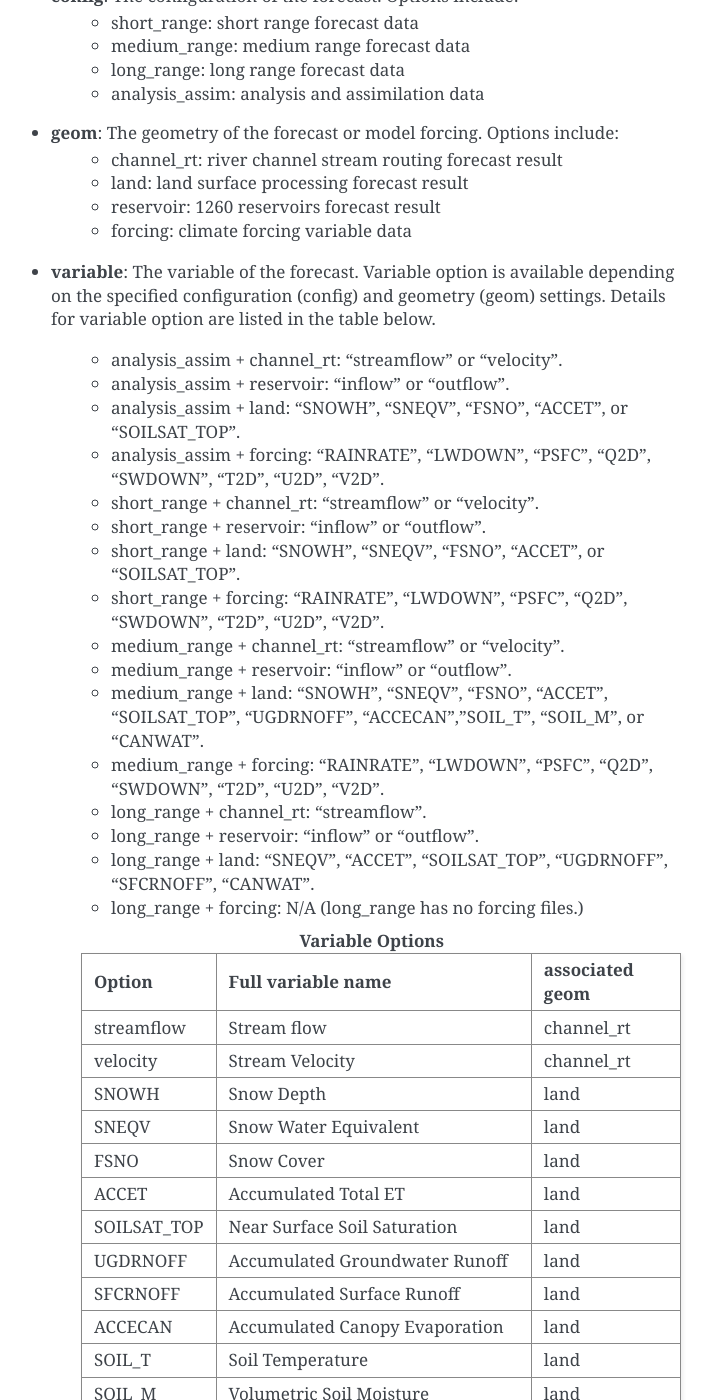
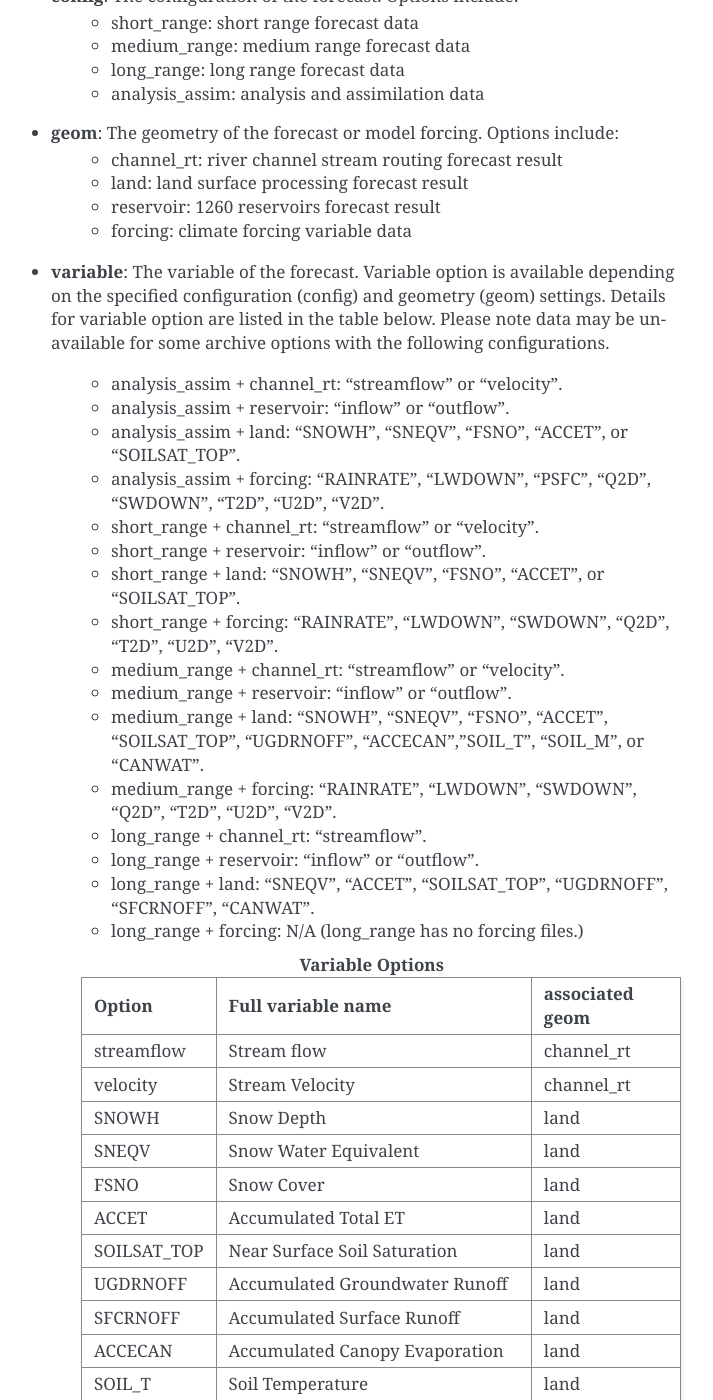
Before and after one commit to gantian127/nwm, a Sphinx documentation site: the page built from docs/source/index.rst, in a window 1280 px wide and 1400 px high, scrolled down 1306 px. Shown: the whole window, without its empty margins (399-1112 px from the left). Built offline with Sphinx 7.4.7, drawn with Linux system fonts in a browser that asks for light colours.

Commit message:
refine the variable configuration info in docs

```diff
--- a/docs/source/index.rst
+++ b/docs/source/index.rst
@@ -75,7 +75,8 @@ Parameter settings
     * forcing: climate forcing variable data
 
 * **variable**: The variable of the forecast. Variable option is available depending on the specified configuration
-  (config) and geometry (geom) settings. Details for variable option are listed in the table below.
+  (config) and geometry (geom) settings. Details for variable option are listed in the table below. Please note data may
+  be unavailable for some archive options with the following configurations.
 
     * analysis_assim + channel_rt: "streamflow" or "velocity".
     * analysis_assim + reservoir: "inflow" or "outflow".
@@ -84,12 +85,12 @@ Parameter settings
     * short_range + channel_rt: "streamflow" or "velocity".
     * short_range + reservoir: "inflow" or "outflow".
     * short_range + land: "SNOWH", "SNEQV", "FSNO", "ACCET", or "SOILSAT_TOP".
-    * short_range + forcing: "RAINRATE", "LWDOWN", "PSFC", "Q2D", "SWDOWN", "T2D", "U2D", "V2D".
+    * short_range + forcing: "RAINRATE", "LWDOWN", "SWDOWN", "Q2D", "T2D", "U2D", "V2D".
     * medium_range + channel_rt: "streamflow" or "velocity".
     * medium_range + reservoir: "inflow" or "outflow".
     * medium_range + land: "SNOWH", "SNEQV", "FSNO", "ACCET", "SOILSAT_TOP", "UGDRNOFF",
       "ACCECAN","SOIL_T", "SOIL_M", or "CANWAT".
-    * medium_range + forcing: "RAINRATE", "LWDOWN", "PSFC", "Q2D", "SWDOWN", "T2D", "U2D", "V2D".
+    * medium_range + forcing: "RAINRATE", "LWDOWN", "SWDOWN", "Q2D", "T2D", "U2D", "V2D".
     * long_range + channel_rt: "streamflow".
     * long_range + reservoir: "inflow" or "outflow".
     * long_range + land: "SNEQV", "ACCET", "SOILSAT_TOP", "UGDRNOFF", "SFCRNOFF", "CANWAT".
```
